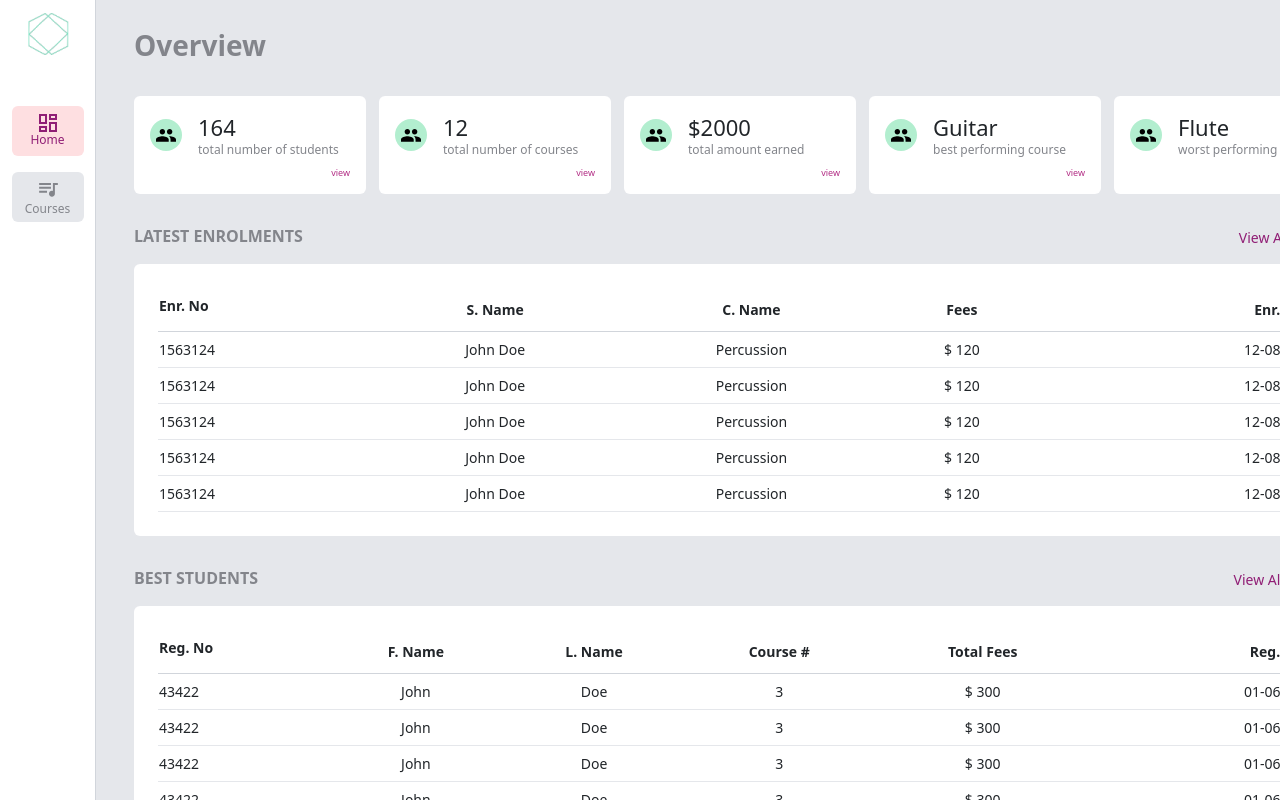
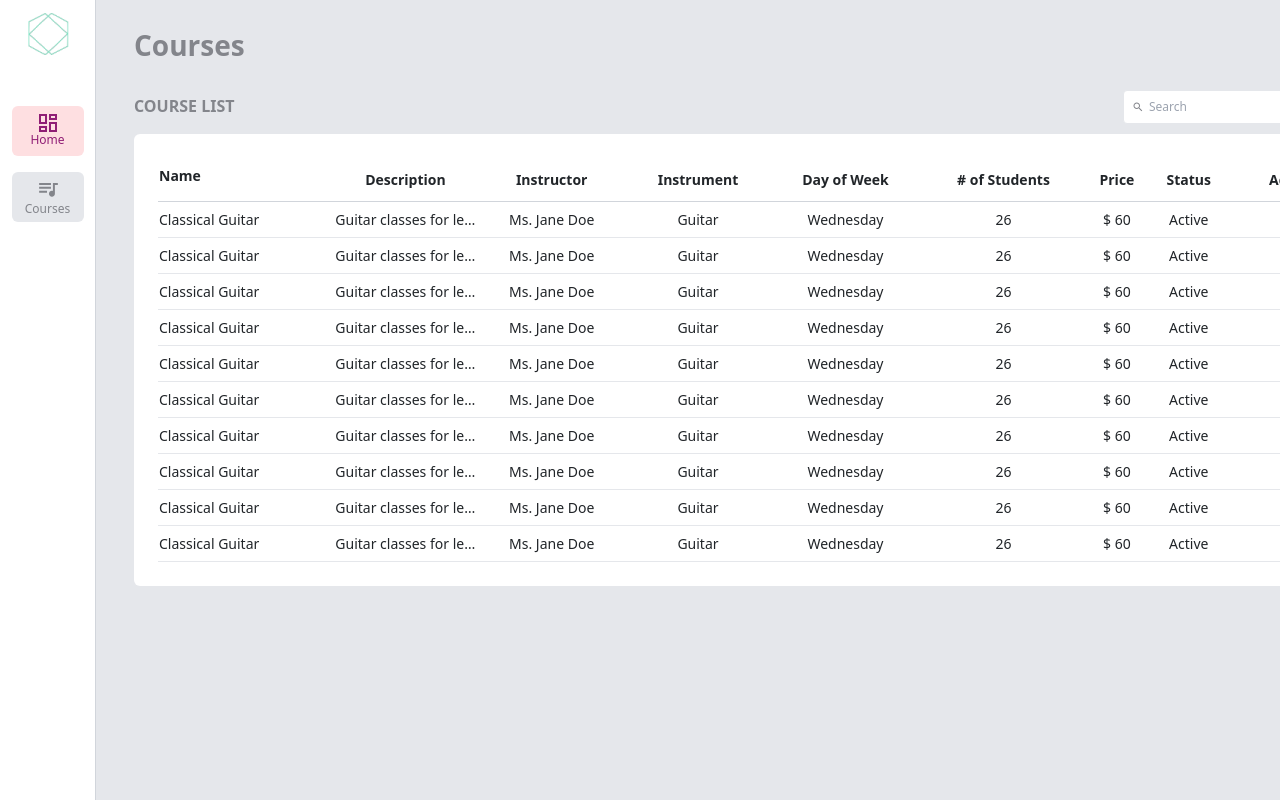
Before and after one commit to VivekGhalout/Octalogic, a React (Vite) app in the folder octalogic-app/: page / in a window 1280 px wide. Shown: the top 800 px of the page. Built offline with nearby package versions, Linux system fonts and the light colour scheme.

Commit message:
Courses Table Completed

```diff
--- a/octalogic-app/db.json
+++ b/octalogic-app/db.json
@@ -80,7 +80,57 @@
         }
     ],
 
-    "course_list" : [
+    "Course_list" : [
+        {
+            "course_name" : "Classical Guitar",
+            "description" : "Guitar classes for learning guitar",
+            "instructor" : "Ms. Jane Doe",
+            "instrument" : "Guitar",
+            "day_of_week" : "Wednesday",
+            "total_students" : 26,
+            "price" : 60,
+            "status" : "Active"
+        },
+        {
+            "course_name" : "Classical Guitar",
+            "description" : "Guitar classes for learning guitar",
+            "instructor" : "Ms. Jane Doe",
+            "instrument" : "Guitar",
+            "day_of_week" : "Wednesday",
+            "total_students" : 26,
+            "price" : 60,
+            "status" : "Active"
+        },
+        {
+            "course_name" : "Classical Guitar",
+            "description" : "Guitar classes for learning guitar",
+            "instructor" : "Ms. Jane Doe",
+            "instrument" : "Guitar",
+            "day_of_week" : "Wednesday",
+            "total_students" : 26,
+            "price" : 60,
+            "status" : "Active"
+        },
+        {
+            "course_name" : "Classical Guitar",
+            "description" : "Guitar classes for learning guitar",
+            "instructor" : "Ms. Jane Doe",
+            "instrument" : "Guitar",
+            "day_of_week" : "Wednesday",
+            "total_students" : 26,
+            "price" : 60,
+            "status" : "Active"
+        },
+        {
+            "course_name" : "Classical Guitar",
+            "description" : "Guitar classes for learning guitar",
+            "instructor" : "Ms. Jane Doe",
+            "instrument" : "Guitar",
+            "day_of_week" : "Wednesday",
+            "total_students" : 26,
+            "price" : 60,
+            "status" : "Active"
+        },
         {
             "course_name" : "Classical Guitar",
             "description" : "Guitar classes for learning guitar",
--- /dev/null
+++ b/octalogic-app/src/components/Courses.jsx
@@ -0,0 +1,72 @@
+import React from 'react'
+import data from '../../db.json'
+
+function Courses() {
+    return (
+        <div className='w-[1284px] h-[1024px] border-2 px-[36px] py-[24px] gap-[32px] flex flex-col bg-[#E5E7EB]'>
+            <div className='font-bold text-[28px] text-[#83858B] leading-[38.19px]'>
+                Courses
+            </div>
+
+            <div className='w-[1212px]'>
+                <div className='w-[1212px] h-[22px] flex justify-between items-center'>
+                    <p className='font-bold text-[16px] text-[#83858B] leading-[21.82px]'>COURSE LIST</p>
+                    <div className='flex items-center gap-[5px] w-[223px] h-32px bg-[#ffffff] p-[8px] rounded-[4px] border border-[#E5E7EB]'>
+                        <span>
+                            <svg width="12" height="12" viewBox="0 0 16 16" fill="none" xmlns="http://www.w3.org/2000/svg">
+                                <path d="M6.33333 2C7.4826 2 8.58481 2.45655 9.39746 3.2692C10.2101 4.08186 10.6667 5.18406 10.6667 6.33333C10.6667 7.40667 10.2733 8.39333 9.62667 9.15333L9.80667 9.33333H10.3333L13.6667 12.6667L12.6667 13.6667L9.33333 10.3333V9.80667L9.15333 9.62667C8.36703 10.2978 7.36714 10.6666 6.33333 10.6667C5.18406 10.6667 4.08186 10.2101 3.2692 9.39746C2.45655 8.58481 2 7.4826 2 6.33333C2 5.18406 2.45655 4.08186 3.2692 3.2692C4.08186 2.45655 5.18406 2 6.33333 2ZM6.33333 3.33333C4.66667 3.33333 3.33333 4.66667 3.33333 6.33333C3.33333 8 4.66667 9.33333 6.33333 9.33333C8 9.33333 9.33333 8 9.33333 6.33333C9.33333 4.66667 8 3.33333 6.33333 3.33333Z" fill="#83858B" />
+                            </svg>
+                        </span>
+                        <input type="search" placeholder='Search' className='outline-0 font-normal text-[12px] leading-[16.37px] text-[#83858B]' />
+                    </div>
+
+                </div>
+
+                <div className='bg-[#ffffff] p-[24px] mt-[16px] rounded-[6px]'>
+                    <table className='w-[100%]'>
+                        <thead >
+                            <tr className='border-b border-[#D1D5DB] font-bold text-[14px] text-[#212529] leading-[19px]'>
+                                <th className='text-left pb-[16px] pt-[8px]'>Name</th>
+                                <th>Description</th>
+                                <th>Instructor</th>
+                                <th>Instrument</th>
+                                <th>Day of Week</th>
+                                <th># of Students</th>
+                                <th>Price</th>
+                                <th>Status</th>
+                                <th className='text-right'>Actions</th>
+                            </tr>
+                        </thead>
+                        <tbody>
+                            {data.Course_list.map((ele) => {
+                                return (
+                                    <tr className='border-b border-[#E5E7EB] font-normal text-[14px] text-[#212529] leading-[19px]'>
+                                        <td className='py-[8px]'>{ele.course_name}</td>
+                                        <td className='max-w-[10px] truncate'>{ele.description}</td>
+                                        <td className='text-center'>{ele.instructor}</td>
+                                        <td className='text-center'>{ele.instrument}</td>
+                                        <td className='text-center'>{ele.day_of_week}</td>
+                                        <td className='text-center'>{ele.total_students}</td>
+                                        <td className='text-center'>$ {ele.price}</td>
+                                        <td className='text-center'>{ele.status}</td>
+                                        <td className='text-right'>adfgg</td>
+                                    </tr>
+                                )
+                            })}
+                        </tbody>
+                    </table>
+                </div>
+
+                <button className='flex gap-[12px] px-[20px] py-[16px] top-[919px] left-[1155px] absolute bg-[#FEC0CA] rounded-[8px]'>
+                    <svg width="24" height="24" viewBox="0 0 24 24" fill="none" xmlns="http://www.w3.org/2000/svg">
+                        <path d="M19 13H13V19H11V13H5V11H11V5H13V11H19V13Z" fill="#212529" />
+                    </svg>
+                    <span>Add Course</span>
+                </button>
+
+            </div>
+        </div>
+    )
+}
+
+export default Courses
--- a/octalogic-app/src/components/Home.jsx
+++ b/octalogic-app/src/components/Home.jsx
@@ -1,6 +1,7 @@
 import React from 'react'
 import Sidebar from './Sidebar'
 import Overview from './Overview'
+import Courses from './Courses'
 
 function Home() {
     return (
@@ -9,7 +10,8 @@ function Home() {
                 <Sidebar />
             </div>
             <div>
-                <Overview/>
+                {/* <Overview/> */}
+                <Courses/>
             </div>
         </div>
     )
```
